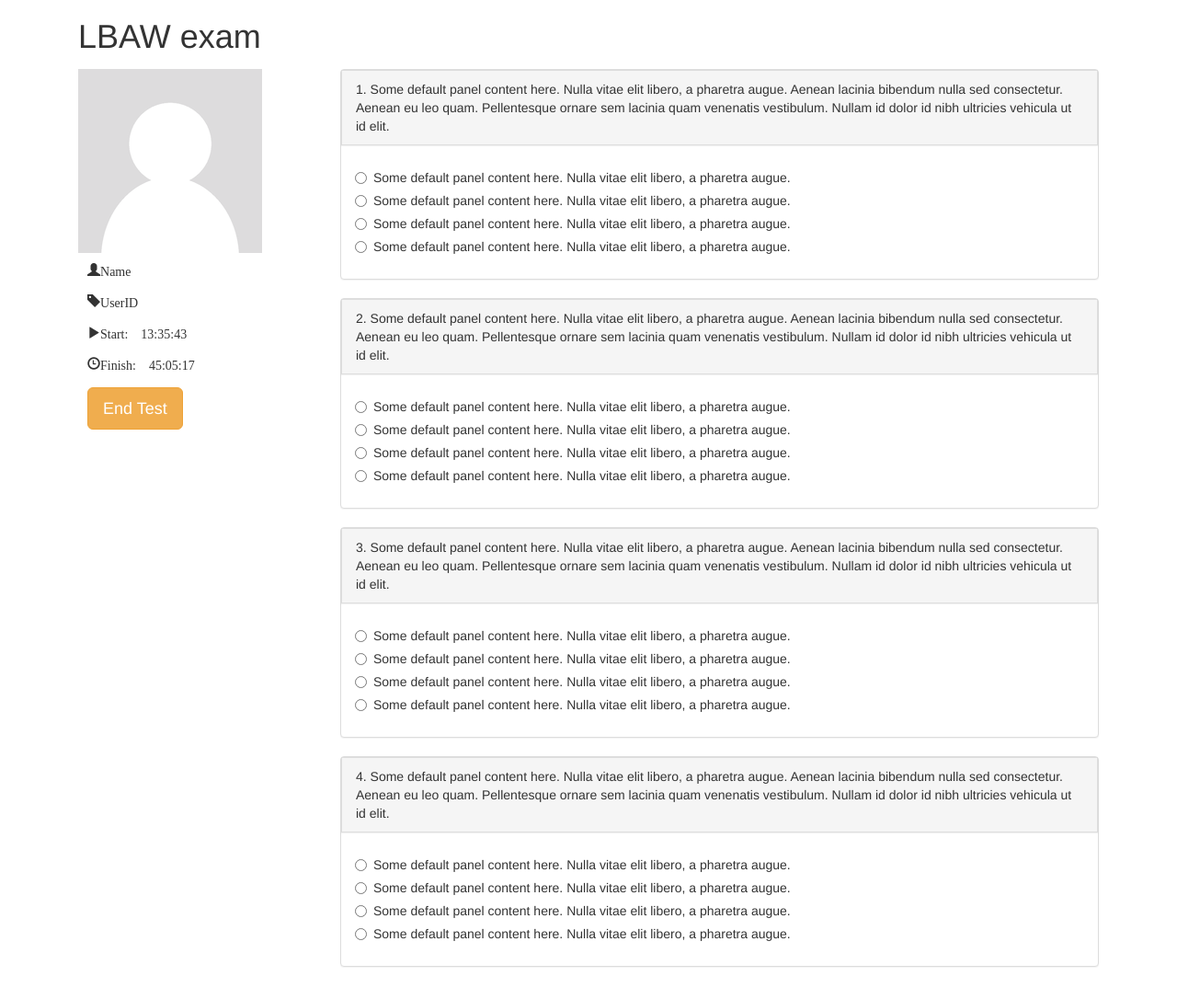
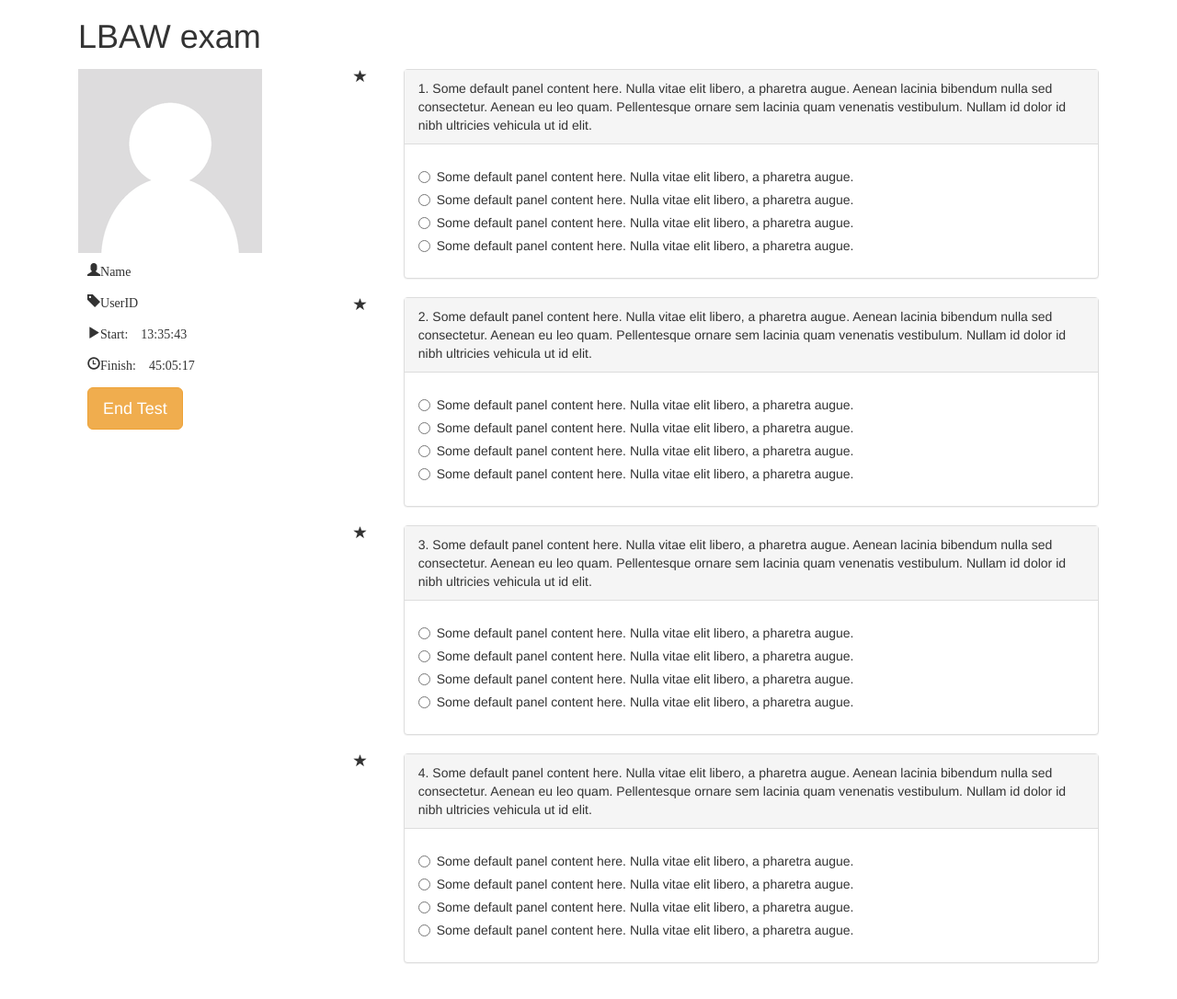
Before and after one commit to up201306506/LBAW55, a PHP site: page /exam.php in a window 1280 px wide. Shown: the whole page at 92% size. After the commit the page ends 1047 px from the top, so only its background shows below. Run offline with PHP 8.4, Linux system fonts and the light colour scheme.

Commit message:
Questions structure

```diff
--- a/Prototype/exam.css
+++ b/Prototype/exam.css
@@ -20,6 +20,10 @@ h1 {
     margin: 10px;
 }
 
+.question-group .panel {
+	padding: 0;
+}
+
 .question {
     margin: 0;
     border-radius: 0;
--- a/Prototype/exam.php
+++ b/Prototype/exam.php
@@ -31,8 +31,10 @@
 			<button class="btn btn-warning btn-lg" type="submit">End Test</button>
 		</div>
 		<div class="exam col-sm-9">
-			<div class="panel panel-default">
-				<div class="panel panel-heading question">1. Some default panel content here. Nulla vitae elit libero, a pharetra augue. Aenean lacinia bibendum nulla sed consectetur. Aenean eu leo quam. Pellentesque ornare sem lacinia quam venenatis vestibulum. Nullam id dolor id nibh ultricies vehicula ut id elit.</div>
+			<div class="question-group">
+				<span class="glyphicon glyphicon-star col-sm-1"></span>
+				<div class="panel panel-default col-sm-11">
+					<div class="panel-heading question">1. Some default panel content here. Nulla vitae elit libero, a pharetra augue. Aenean lacinia bibendum nulla sed consectetur. Aenean eu leo quam. Pellentesque ornare sem lacinia quam venenatis vestibulum. Nullam id dolor id nibh ultricies vehicula ut id elit.</div>
 					<div class="panel-body">
 						<form role="Question">
 							<div class="radio">
@@ -50,8 +52,11 @@
 						</form>
 					</div>
 				</div>
-			<div class="panel panel-default">
-				<div class="panel panel-heading question">2. Some default panel content here. Nulla vitae elit libero, a pharetra augue. Aenean lacinia bibendum nulla sed consectetur. Aenean eu leo quam. Pellentesque ornare sem lacinia quam venenatis vestibulum. Nullam id dolor id nibh ultricies vehicula ut id elit.</div>
+			</div>
+			<div class="question-group">
+				<span class="glyphicon glyphicon-star col-sm-1"></span>
+				<div class="panel panel-default col-sm-11">
+					<div class="panel-heading question">2. Some default panel content here. Nulla vitae elit libero, a pharetra augue. Aenean lacinia bibendum nulla sed consectetur. Aenean eu leo quam. Pellentesque ornare sem lacinia quam venenatis vestibulum. Nullam id dolor id nibh ultricies vehicula ut id elit.</div>
 					<div class="panel-body">
 						<form role="Question">
 							<div class="radio">
@@ -69,8 +74,11 @@
 						</form>
 					</div>
 				</div>
-			<div class="panel panel-default">
-				<div class="panel panel-heading question">3. Some default panel content here. Nulla vitae elit libero, a pharetra augue. Aenean lacinia bibendum nulla sed consectetur. Aenean eu leo quam. Pellentesque ornare sem lacinia quam venenatis vestibulum. Nullam id dolor id nibh ultricies vehicula ut id elit.</div>
+			</div>
+			<div class="question-group">
+				<span class="glyphicon glyphicon-star col-sm-1"></span>
+				<div class="panel panel-default col-sm-11">
+					<div class="panel-heading question">3. Some default panel content here. Nulla vitae elit libero, a pharetra augue. Aenean lacinia bibendum nulla sed consectetur. Aenean eu leo quam. Pellentesque ornare sem lacinia quam venenatis vestibulum. Nullam id dolor id nibh ultricies vehicula ut id elit.</div>
 					<div class="panel-body">
 						<form role="Question">
 							<div class="radio">
@@ -88,8 +96,11 @@
 						</form>
 					</div>
 				</div>
-			<div class="panel panel-default">
-				<div class="panel panel-heading question">4. Some default panel content here. Nulla vitae elit libero, a pharetra augue. Aenean lacinia bibendum nulla sed consectetur. Aenean eu leo quam. Pellentesque ornare sem lacinia quam venenatis vestibulum. Nullam id dolor id nibh ultricies vehicula ut id elit.</div>
+			</div>
+			<div class="question-group">
+				<span class="glyphicon glyphicon-star col-sm-1"></span>
+				<div class="panel panel-default col-sm-11">
+					<div class="panel-heading question">4. Some default panel content here. Nulla vitae elit libero, a pharetra augue. Aenean lacinia bibendum nulla sed consectetur. Aenean eu leo quam. Pellentesque ornare sem lacinia quam venenatis vestibulum. Nullam id dolor id nibh ultricies vehicula ut id elit.</div>
 					<div class="panel-body">
 						<form role="Question">
 							<div class="radio">
@@ -109,6 +120,7 @@
 				</div>
 			</div>
 		</div>
+	</div>
 
 	<!-- jQuery (necessary for Bootstrap's JavaScript plugins) -->
 	<script src="jquery-1.12.1.min.js"></script>
```
Lines whose indentation alone changed are shown as unchanged.
